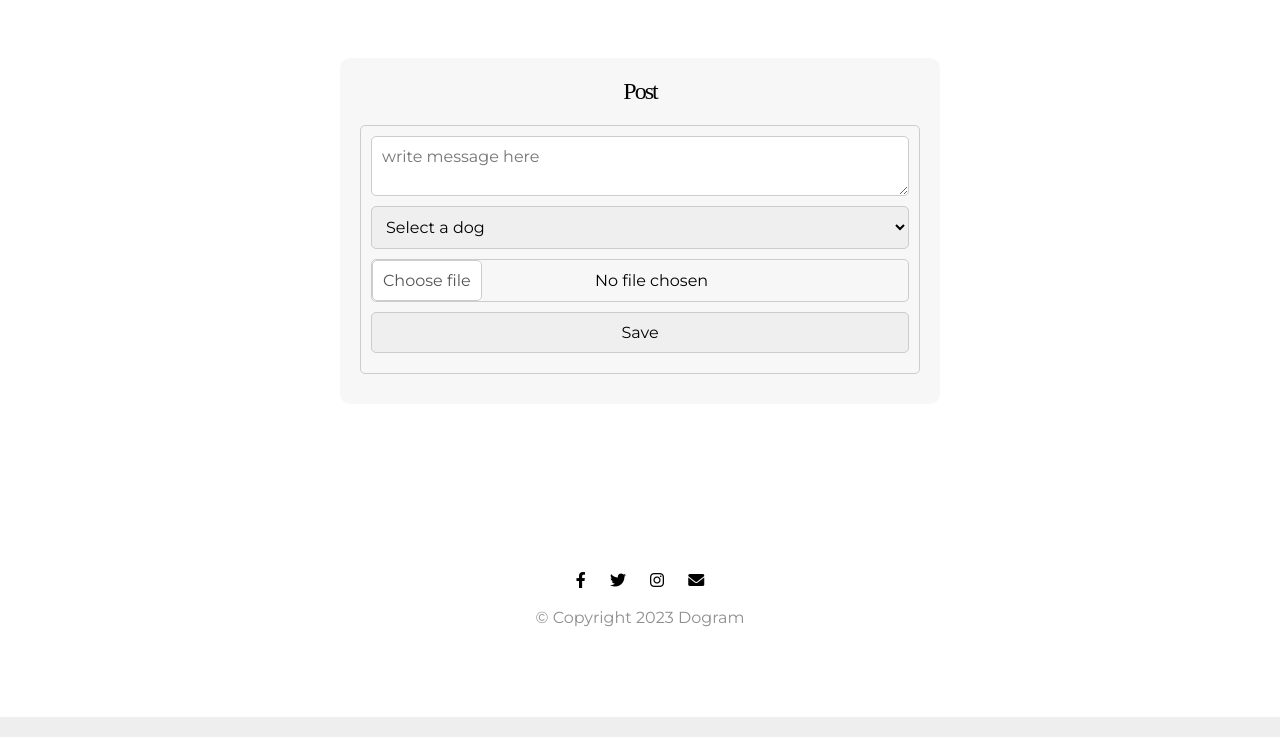
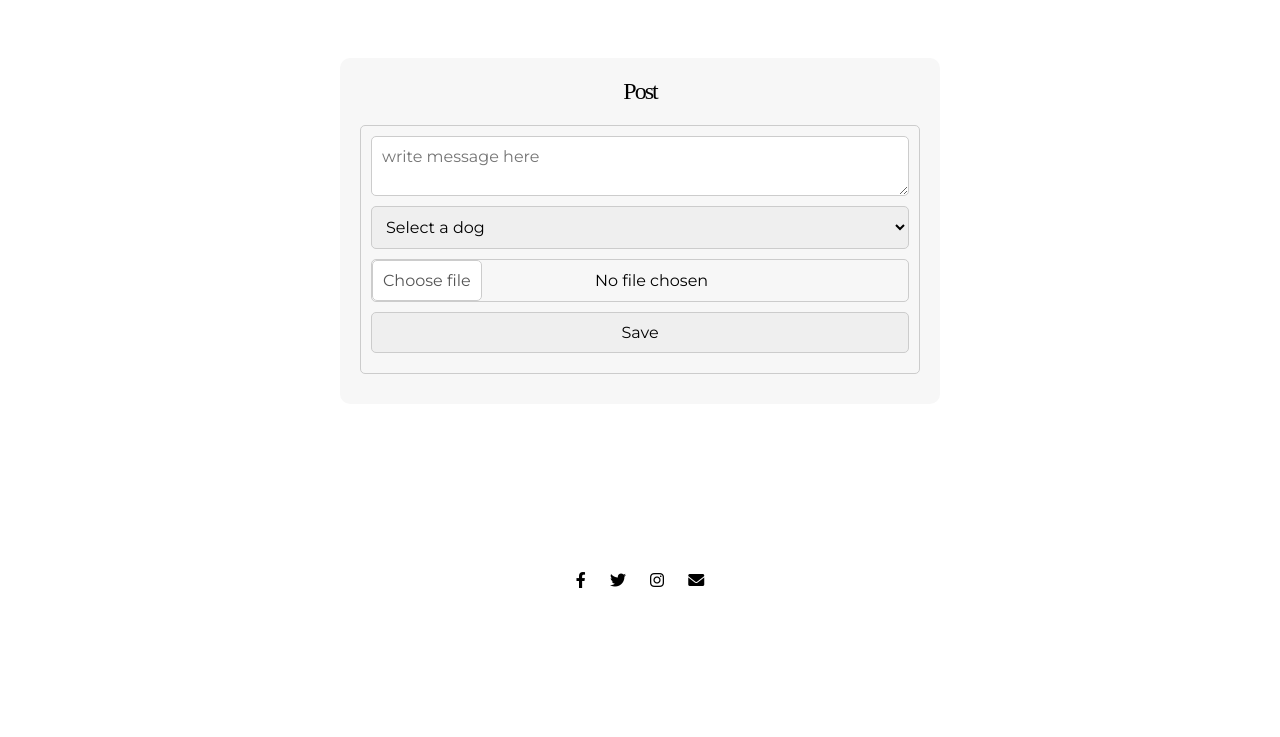
Before and after one commit to S-Morozov/Dogram, a website with bundled scripts: page ui/front.html in a window 1280 px wide. Shown: the part 483-1220 px from the top of the page. Built offline with nearby package versions, Linux system fonts and the light colour scheme; no server answers; grey boxes are pictures that could not be loaded; a web font is replaced by a local one.

Commit message:
#css update for posts

```diff
--- a/css/stylesheets/styles.css
+++ b/css/stylesheets/styles.css
@@ -571,8 +571,18 @@ input:checked + .slide-container .nav label {
 #postList{
   background-image: url('/images/dog-with-volleyball-copyspace.jpg');
   background-size: cover;
+  background-repeat: no-repeat;
+  background-attachment: fixed;
   background-position: center;
 }
+
+
+#content .text, p{
+  font-size: 2rem;
+  color: white;
+}
+
+
 
 
 /* APPLYING MEDIA QUERIES */
```
Also changed, not shown: images/Untitled design.png (added), images/dg-wall1.png (added), images/dog-wall-2.png (added).
